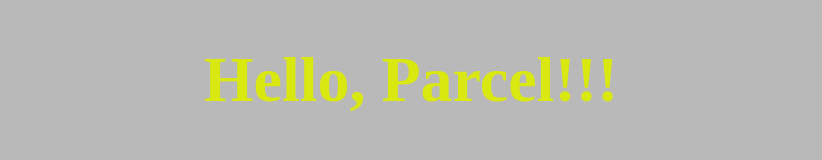
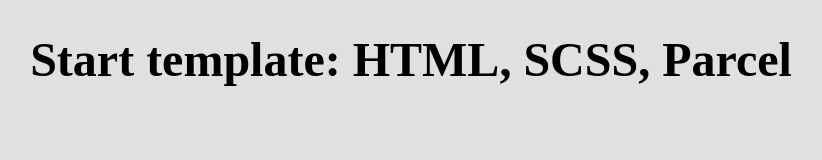
Before and after one commit to sergebast/html-tmp, a website built with Parcel: page src/index.html in a window 1280 px wide. Shown: the whole page, without its empty margins (229-1051 px from the left). Built offline with nearby package versions, Linux system fonts and the light colour scheme.

Commit message:
update temlate

```diff
--- a/src/index.html
+++ b/src/index.html
@@ -1,5 +1,6 @@
 <!DOCTYPE html>
 <html lang="en">
+
 <head>
     <meta charset="UTF-8">
     <meta http-equiv="X-UA-Compatible" content="IE=edge">
@@ -7,7 +8,9 @@
     <link rel="stylesheet" href="style/index.scss">
     <title>Document</title>
 </head>
+
 <body>
-    <h1 class="bb">Hello, Parcel!!!</h1>
+    <h1 class="bb">Start template: HTML, SCSS, Parcel</h1>
 </body>
+
 </html>
--- a/src/style/_title.scss
+++ b/src/style/_title.scss
@@ -1,8 +1,8 @@
 h1 {
-    font-size: 4rem;
+    font-size: 3rem;
     text-align: center;
 }
 
 .bb {
-    color: hsl(64, 86%, 49%) !important;
+    color: #000000 !important;
 }
--- a/src/style/_variables.scss
+++ b/src/style/_variables.scss
@@ -1 +1 @@
-$defaultColor: #b9b9b9 !important;
+$defaultColor: #e0e0e0 !important;
```
Also changed, not shown: docs/index.html (added, +1 -0 lines), 3 other files.
